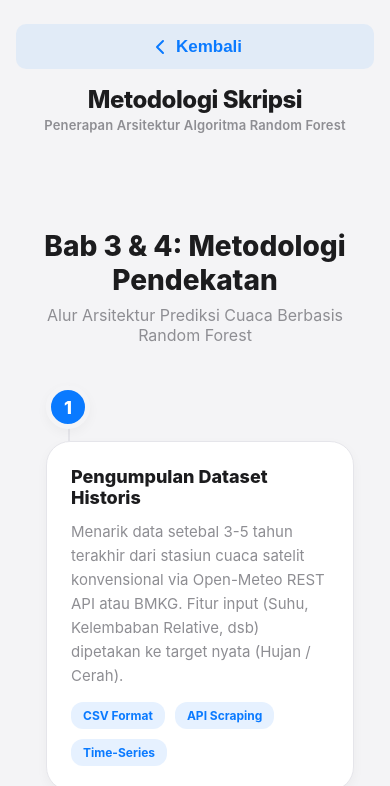
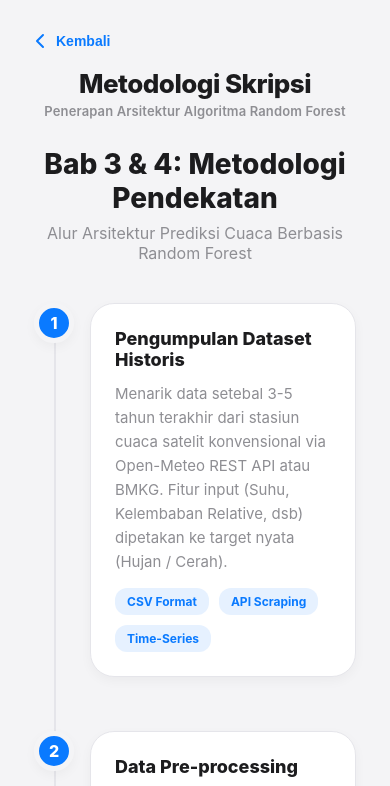
Before and after one commit to Unttldimm/cuaca, a plain HTML site: page index.html in a window 390 px wide. Both pictures are taken after a click on the button "📖 Metodologi". Shown: the top 786 px of the page. Drawn offline with Linux system fonts and the light colour scheme.

Commit message:
Fix mobile layout alignment and styling precision

```diff
--- a/style.css
+++ b/style.css
@@ -713,40 +713,56 @@ body {
    --------------------------------- */
 @media (max-width: 768px) {
     body {
-        padding: 24px 16px 40px;
+        padding: 20px 14px 40px;
     }
 
     .header {
+        position: relative;
         flex-direction: column;
-        gap: 18px;
-        margin-bottom: 30px;
+        justify-content: flex-start;
+        align-items: center;
+        gap: 0;
+        margin-bottom: 28px;
+        min-height: auto;
     }
 
-    #back-btn {
-        position: static;
-        width: 100%;
-        justify-content: center;
-        background: rgba(10, 122, 255, 0.08);
-        padding: 10px;
-        border-radius: var(--radius-md);
-        order: -1;
-    }
-
-    .header-action {
-        position: static;
-        width: 100%;
-        text-align: center;
-        padding: 14px;
-        font-size: 15px;
+    .header-titles {
+        margin-top: 50px; /* Turunkan judul utama ke baris dua agar tidak menabrak tombol */
+        padding: 0 4px;
     }
 
     .header-titles h1 {
-        font-size: 24px;
+        font-size: 26px;
     }
 
     .header-titles p {
         font-size: 13px;
-        padding: 0 10px;
+        padding: 0;
+    }
+
+    #back-btn {
+        position: absolute;
+        left: 0;
+        top: 0;
+        padding: 8px 14px;
+        font-size: 14px;
+        margin: 0;
+        width: auto;
+        background: transparent;
+    }
+
+    #back-btn:hover {
+        background: rgba(10, 122, 255, 0.08);
+    }
+
+    .header-action {
+        position: absolute;
+        right: 0;
+        top: 0;
+        padding: 8px 14px;
+        font-size: 14px;
+        margin: 0;
+        width: auto;
     }
 
     .rf-analysis-box {
@@ -754,7 +770,7 @@ body {
     }
 
     .rf-pipeline {
-        margin-left: 4px;
+        margin-left: 14px; /* Geser seluruh pipa ke kanan agar lencana angka punya ruang napas */
         padding-left: 20px;
     }
 
@@ -763,30 +779,38 @@ body {
     }
 
     .step-badge {
-        left: -32px;
-        width: 26px;
-        height: 26px;
+        left: -35px; /* Simetris sempurna tepat di tengah letak border/garis putus-putus */
+        width: 28px;
+        height: 28px;
         font-size: 13px;
         box-shadow: 0 0 0 4px var(--card-bg);
     }
 
     .rf-stat {
         min-width: 100%;
+        margin-top: 8px;
+    }
+
+    /* Mengembalikan hierarki timeline metodologi yang sebelumnya rusak (berantakan/miring) */
+    .thesis-timeline {
+        padding-left: 0;
     }
 
     .thesis-card {
-        flex-direction: column;
-        gap: 12px;
+        flex-direction: row; /* Pertahankan baris agar lingkaran nyambung lurus dengan garis border */
+        gap: 16px;
+        margin-bottom: 24px;
     }
 
     .step-num {
         margin-top: 0;
-        width: 44px;
-        height: 44px;
-        font-size: 18px;
+        width: 40px;
+        height: 40px;
+        font-size: 16px;
+        flex-shrink: 0; /* Hindari penyusutan lingkaran hingga menjadi elips */
     }
 
     .thesis-timeline::before {
-        left: 32px;
+        left: 20px; /* Terkunci mati di titik as (center) persis di dalam lebar balok 40px */
     }
 }
```
